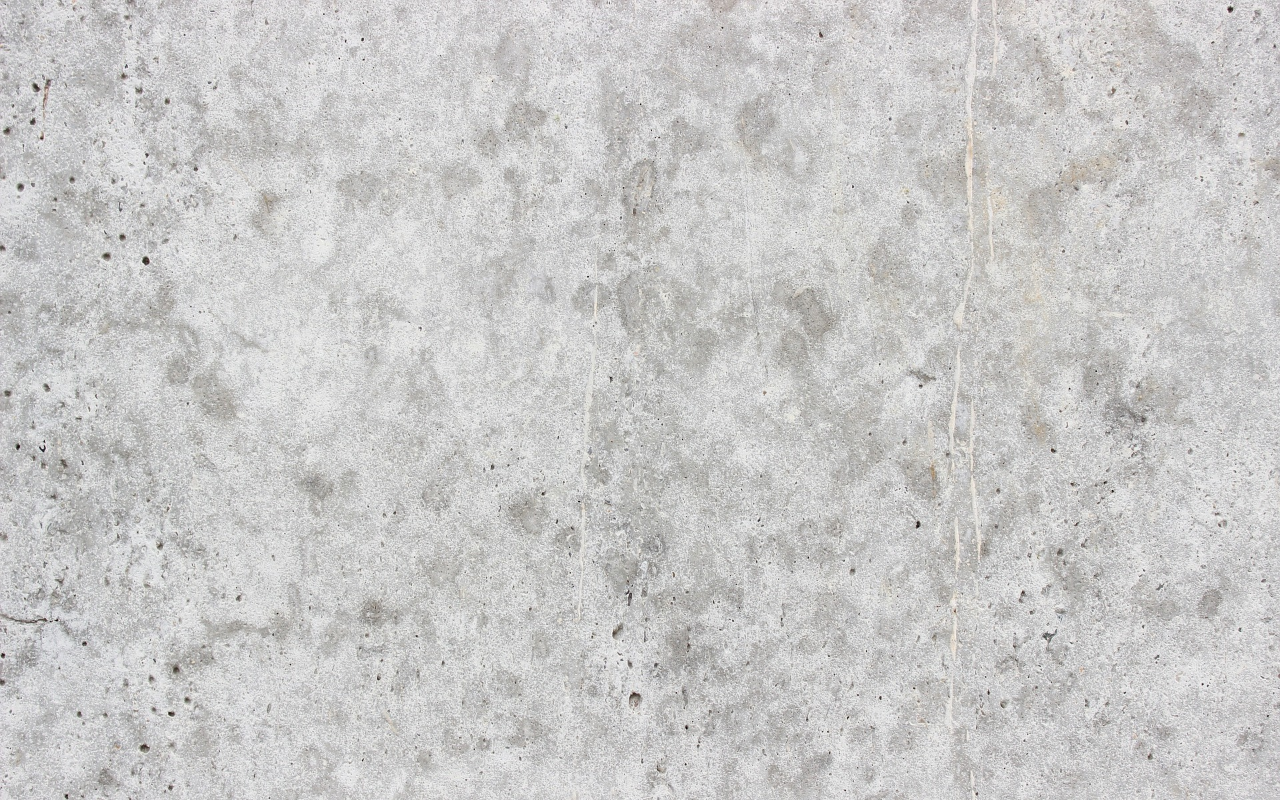
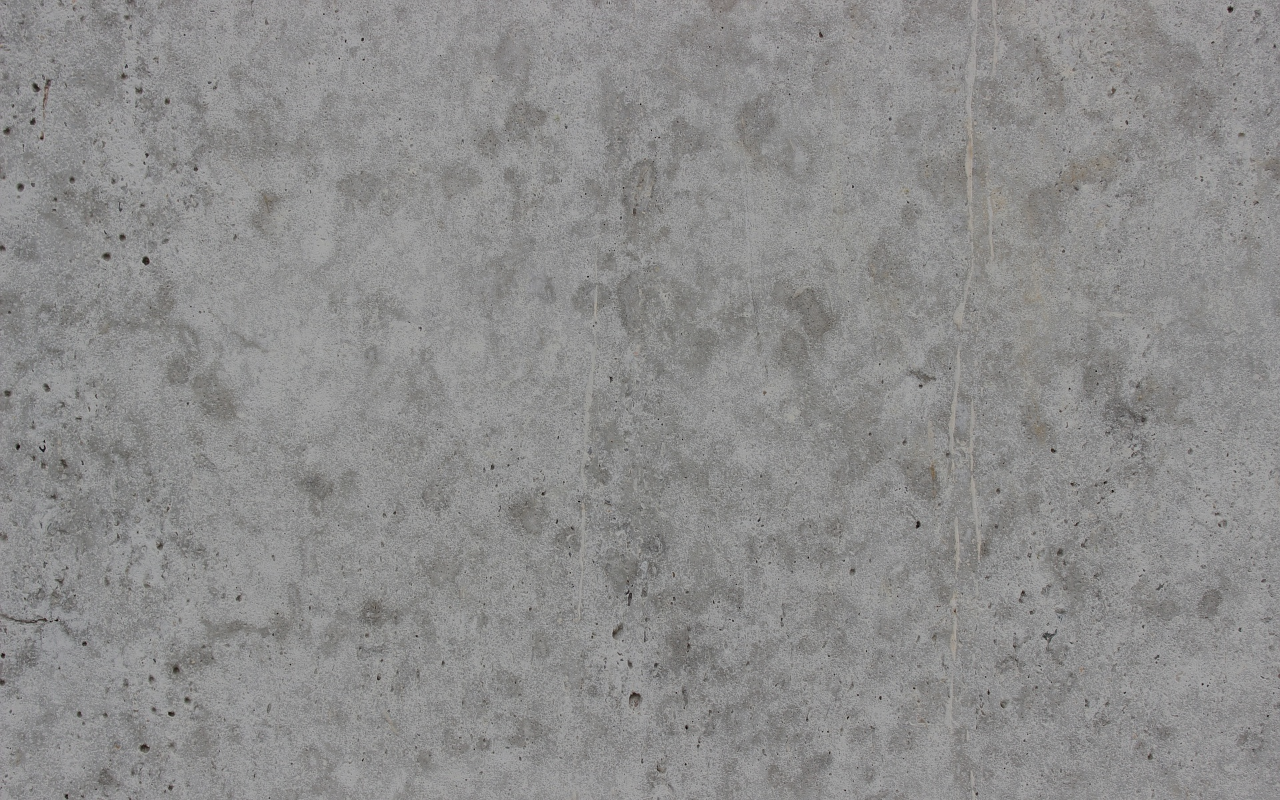
Before and after one commit to tom-avilius/Winters-Icons, a plain HTML site: page docs/index.html in a window 1280 px wide. Drawn offline with Linux system fonts and the light colour scheme; files whose address does not match are found by name.

Commit message:
Fixed background style.

```diff
--- a/docs/assets/css/index.css
+++ b/docs/assets/css/index.css
@@ -3,10 +3,13 @@
     padding: 0;
 }
 
-body {
+.background {
 
     background-image: url(".//Image\ by\ Predra6_Photos\ from\ Pixabay.jpg");
     background-repeat: no-repeat;
     background-size:cover;
     height: 100vh;
+
+    filter: none;
+    -webkit-filter: brightness(0.7);
 }
--- a/docs/index.html
+++ b/docs/index.html
@@ -11,7 +11,9 @@
 </head>
 
 <body>
+    <div class="background">
 
+    </div>
 </body>
 
 </html>
```
